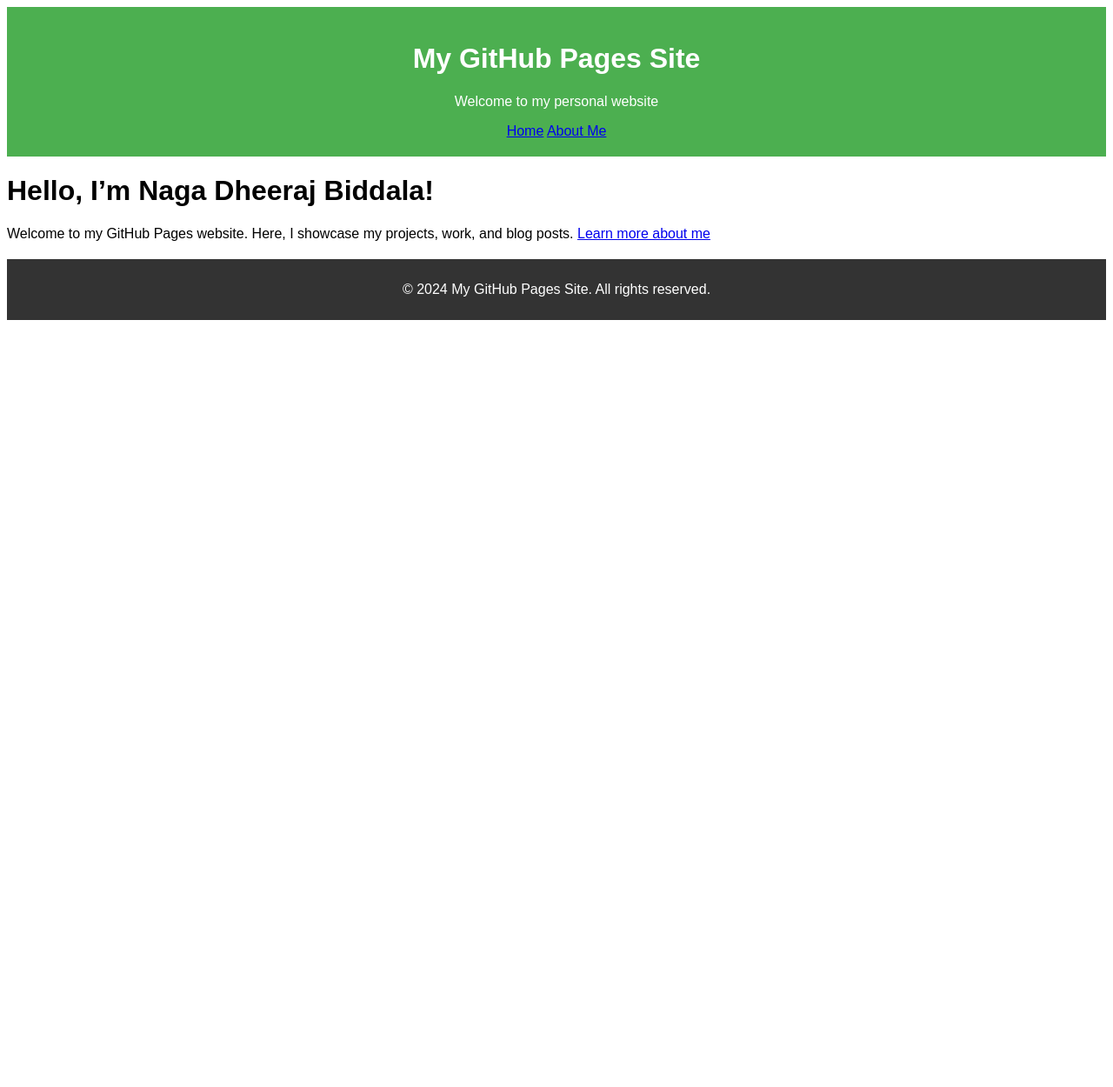
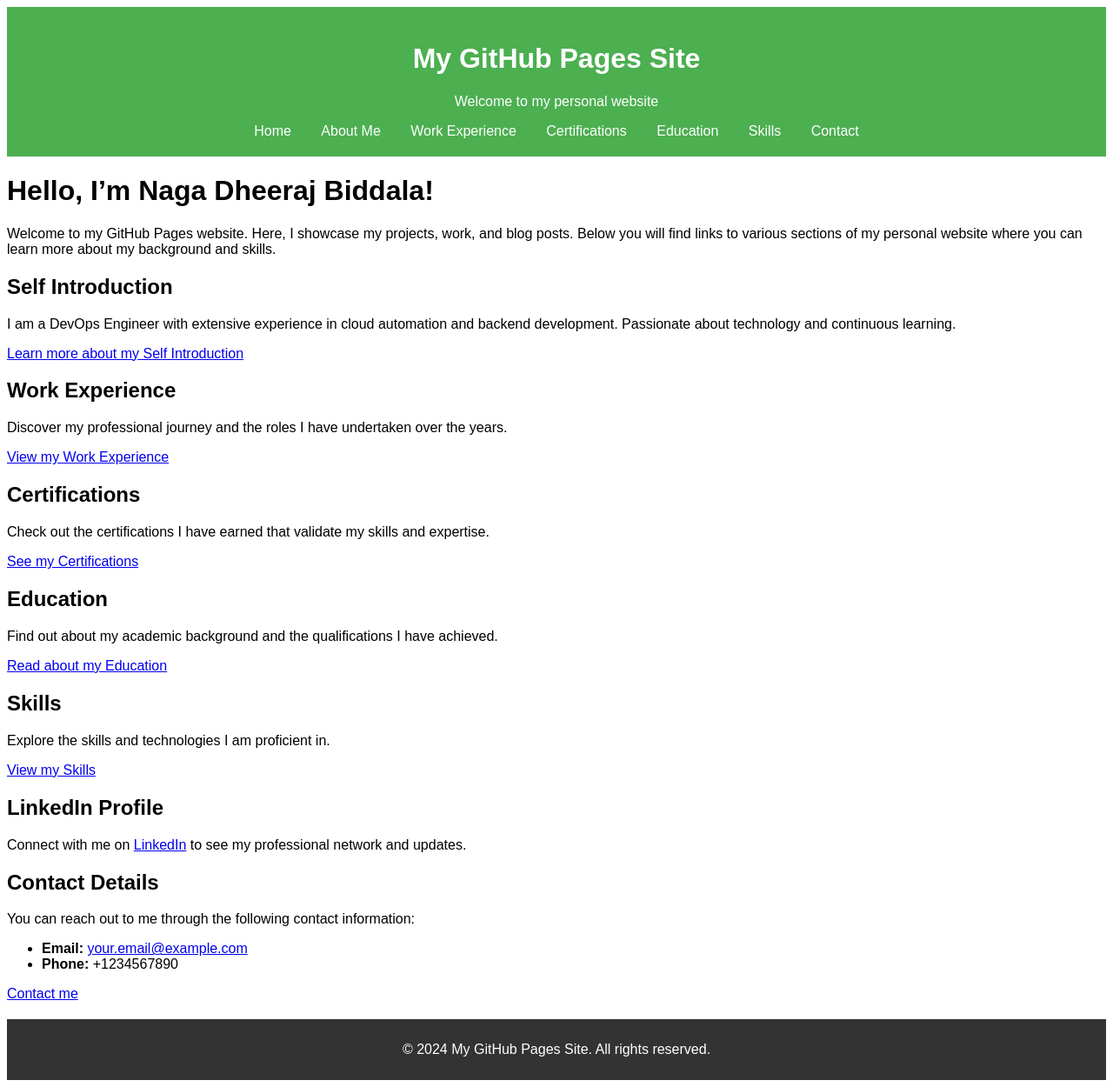
Before and after one commit to nagadheerajb/nagadheerajbiddala.github.io, a Jekyll site: the page built from index.md, in a window 1280 px wide. Shown: the whole page at 87% size. Built offline with Jekyll 4.4.1, drawn with Linux system fonts in a browser that asks for light colours; before the commit the page ends 900 px from its top, so only the background shows below that.

Commit message:
initial commit

```diff
--- a/_layouts/default.html
+++ b/_layouts/default.html
@@ -12,7 +12,12 @@
         <p>{{ site.description }}</p>
         <nav>
             <a href="{{ "/" | relative_url }}">Home</a>
-            <a href="{{ "/about/" | relative_url }}">About Me</a>
+            <a href="{{ "/aboutme/" | relative_url }}">About Me</a>
+            <a href="{{ "/work-experience/" | relative_url }}">Work Experience</a>
+            <a href="{{ "/certifications/" | relative_url }}">Certifications</a>
+            <a href="{{ "/education/" | relative_url }}">Education</a>
+            <a href="{{ "/skills/" | relative_url }}">Skills</a>
+            <a href="{{ "/contact/" | relative_url }}">Contact</a>
         </nav>
     </header>
     <main>
--- a/assets/css/style.css
+++ b/assets/css/style.css
@@ -1,3 +1,28 @@
-body { font-family: Arial, sans-serif; }
-header { background-color: #4CAF50; color: white; text-align: center; padding: 20px; }
-footer { margin-top: 20px; padding: 10px; background-color: #333; color: white; text-align: center; }
+body {
+    font-family: Arial, sans-serif;
+}
+
+header {
+    background-color: #4CAF50;
+    color: white;
+    text-align: center;
+    padding: 20px;
+}
+
+nav a {
+    color: white;
+    text-decoration: none;
+    padding: 0 15px;
+}
+
+nav a:hover {
+    text-decoration: underline;
+}
+
+footer {
+    margin-top: 20px;
+    padding: 10px;
+    background-color: #333;
+    color: white;
+    text-align: center;
+}
--- a/index.md
+++ b/index.md
@@ -5,5 +5,47 @@ title: Welcome
 
 # Hello, I'm Naga Dheeraj Biddala!
 
-Welcome to my GitHub Pages website. Here, I showcase my projects, work, and blog posts.
-[Learn more about me](about.md)
+Welcome to my GitHub Pages website. Here, I showcase my projects, work, and blog posts. Below you will find links to various sections of my personal website where you can learn more about my background and skills.
+
+## Self Introduction
+
+I am a DevOps Engineer with extensive experience in cloud automation and backend development. Passionate about technology and continuous learning.
+
+[Learn more about my Self Introduction](aboutme.md)
+
+## Work Experience
+
+Discover my professional journey and the roles I have undertaken over the years.
+
+[View my Work Experience](work-experience.md)
+
+## Certifications
+
+Check out the certifications I have earned that validate my skills and expertise.
+
+[See my Certifications](certifications.md)
+
+## Education
+
+Find out about my academic background and the qualifications I have achieved.
+
+[Read about my Education](education.md)
+
+## Skills
+
+Explore the skills and technologies I am proficient in.
+
+[View my Skills](skills.md)
+
+## LinkedIn Profile
+
+Connect with me on [LinkedIn](https://www.linkedin.com/in/your-profile) to see my professional network and updates.
+
+## Contact Details
+
+You can reach out to me through the following contact information:
+
+- **Email:** [your.email@example.com](mailto:your.email@example.com)
+- **Phone:** +1234567890
+
+[Contact me](contact.md)
```
Also changed, not shown: certifications.md (added, +9 -0 lines), contact.md (added, +9 -0 lines), education.md (added, +9 -0 lines), skills.md (added, +11 -0 lines), work-experience.md (added, +14 -0 lines).
